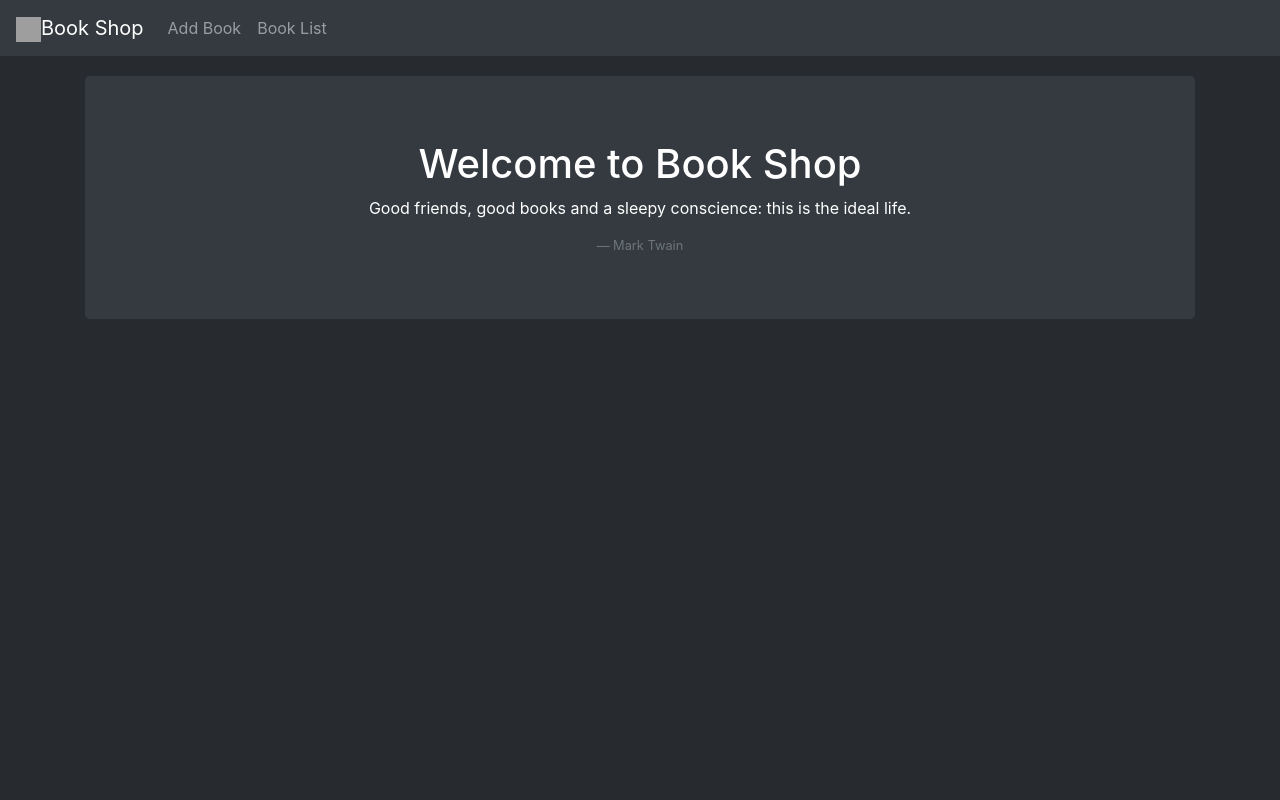
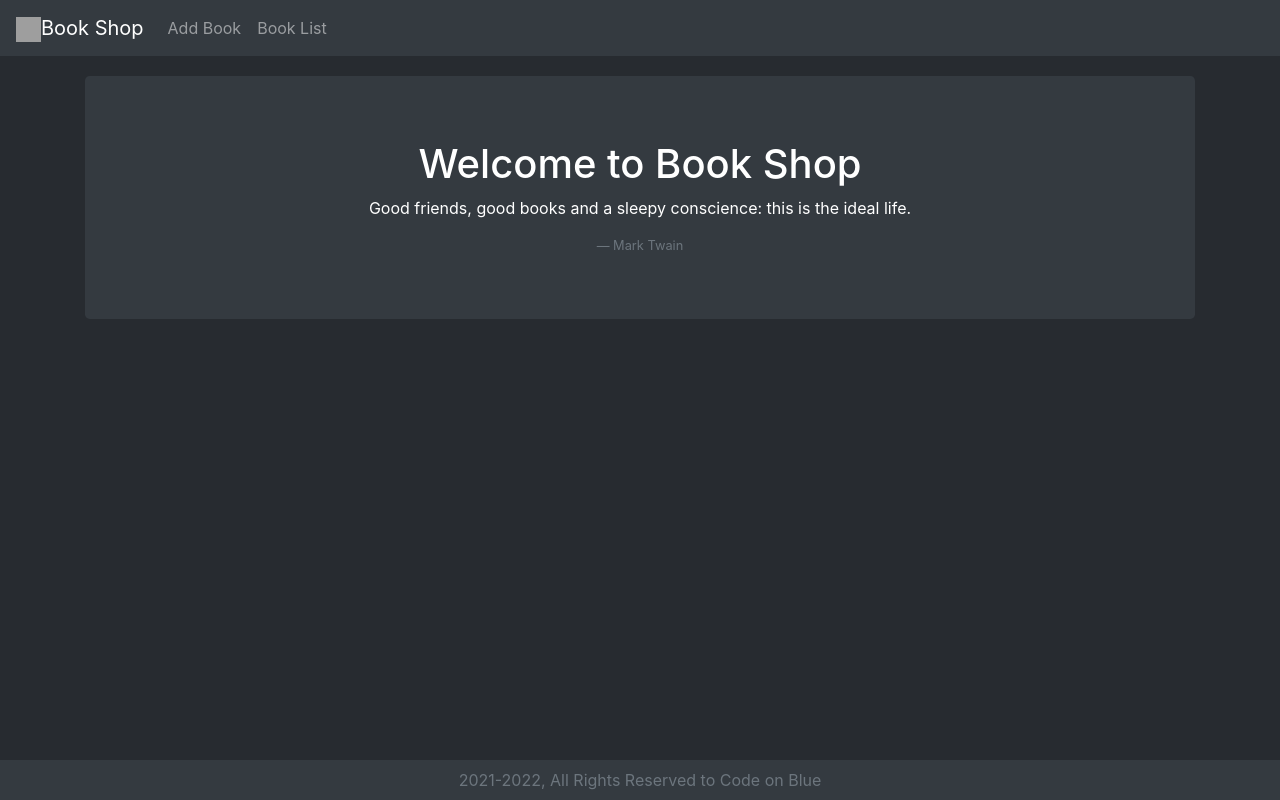
Before and after one commit to james-freitas/book-rest-api-react-example, a React (Create React App) app in the folder src/main/webapp/: page / in a window 1280 px wide. Built offline with nearby package versions, Linux system fonts and the light colour scheme; grey boxes are pictures that could not be loaded.

Commit message:
Add Footer component

```diff
--- a/src/main/webapp/src/App.js
+++ b/src/main/webapp/src/App.js
@@ -1,9 +1,10 @@
 import React from 'react';
 import { Col, Container, Row } from 'react-bootstrap';
 import './App.css';
+import Footer from './components/Footer';
 
-import NavigationBar from './components/NavigationBar'
-import Welcome from './components/Welcome'
+import NavigationBar from './components/NavigationBar';
+import Welcome from './components/Welcome';
 
 function App() {
   const marginTop = {
@@ -19,6 +20,7 @@
           </Col>
         </Row>
       </Container>
+      <Footer/>
     </div>
   );
 }
--- /dev/null
+++ b/src/main/webapp/src/components/Footer.js
@@ -0,0 +1,20 @@
+import React from 'react';
+import { Col, Container, Navbar } from 'react-bootstrap';
+
+class Footer extends React.Component {
+
+  render() {
+    let fullYear = new Date().getFullYear();
+    return (
+      <Navbar fixed="bottom" bg="dark" variant="dark">
+        <Container>
+          <Col lg={12} className="text-center text-muted">
+            <div>{fullYear}-{fullYear+1}, All Rights Reserved to Code on Blue</div>
+          </Col>
+        </Container>
+      </Navbar>
+    )
+  }
+}
+
+export default Footer;
```
